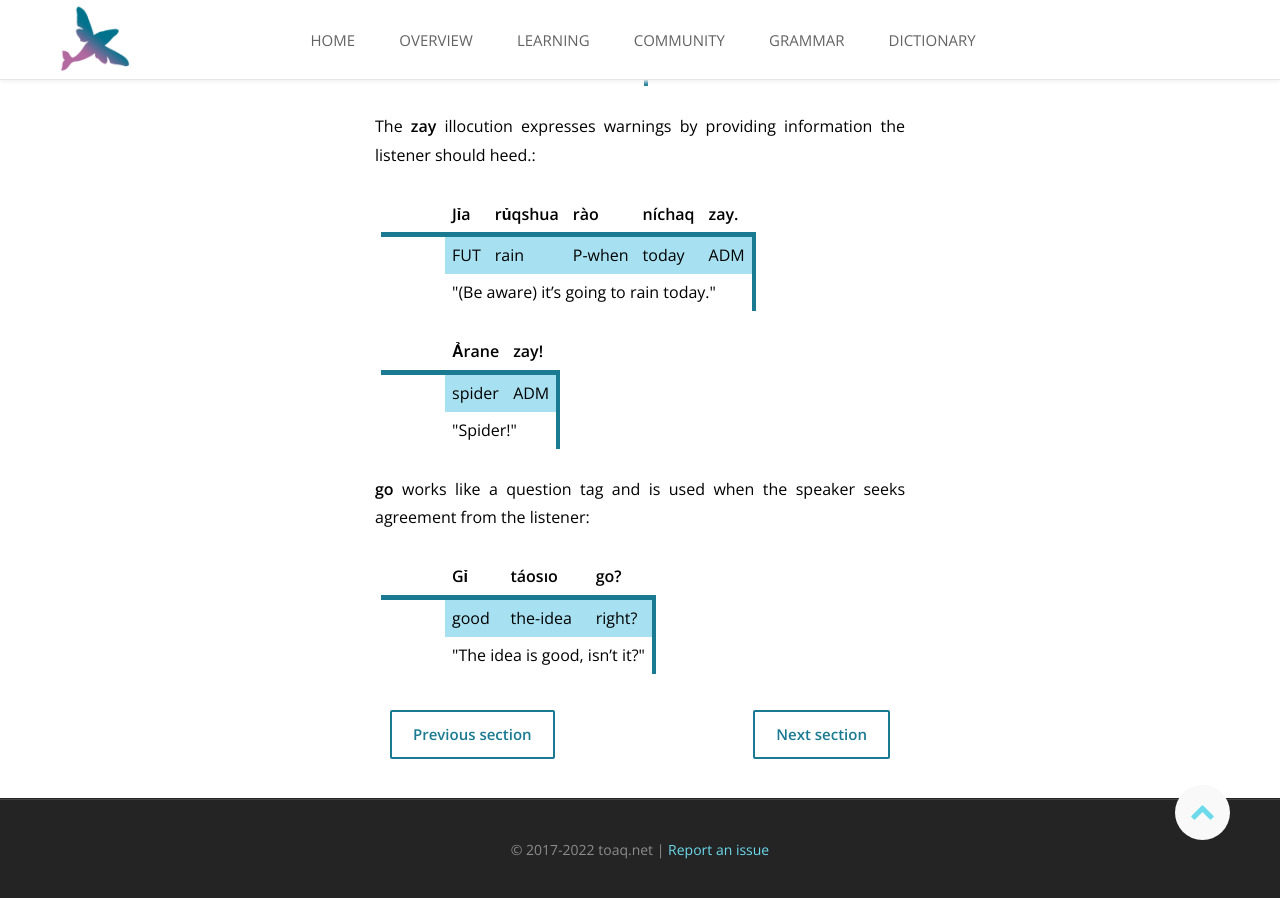
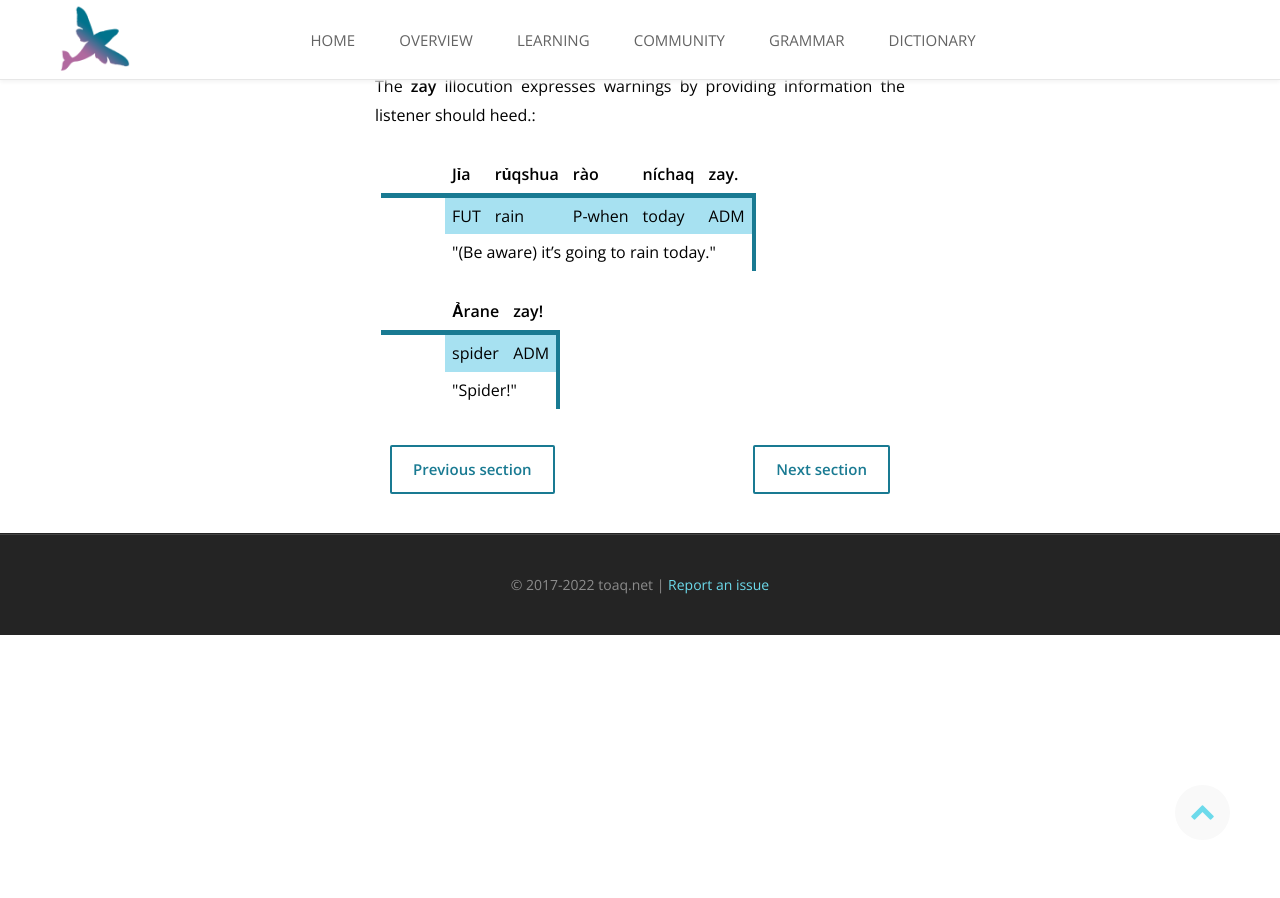
Before and after one commit to toaq/toaq.github.io, a Jekyll site: the page built from refgram/18/index.html, in a window 1280 px wide and 900 px high, scrolled down 4090 px. Built offline with Jekyll 4.4.1, drawn with Linux system fonts in a browser that asks for light colours; nearby versions of some CDN libraries; after the commit the page ends 4725 px from its top, so only the background shows below that.

Commit message:
remove "go" illocution

```diff
--- a/refgram/18/index.html
+++ b/refgram/18/index.html
@@ -57,11 +57,6 @@ title: Illocutions
 <tr>
 	<td><span class="toaq">zay</span></td>
 	<td>warning</td>
-	<td></td>
-</tr>
-<tr>
-	<td><span class="toaq">go</span></td>
-	<td>question tag</td>
 	<td></td>
 </tr>
 </table>
@@ -360,35 +355,6 @@ title: Illocutions
   </table><div style="clear:both;"></div>
 </button>
 
-<p><span class="toaq">go</span> works like a question tag and is used when the speaker seeks agreement from the listener:</p>
-
-<button class="listen" onclick="PlaySound('gỉ táosıo go')">
-<table class="example">
-    <tr>
-      <th><div class="exindent"></div></th>
-      <th>Gỉ</th><th>táosıo</th><th>go?</th>
-    </tr>
-    <tr>
-      <td class="left"></td>
-      <td>good</td><td>the-idea</td><td>right?</td><td class="right"></td>
-    </tr>
-    <tr>
-      <td class="left"></td>
-      <td colspan="3">"The idea is good, isn’t it?"</td><td class="right"></td>
-    </tr>
-  </table><div style="clear:both;"></div>
-</button>
-
-
-
-
-
-
-
-
-
-
-
 
 
 
```
